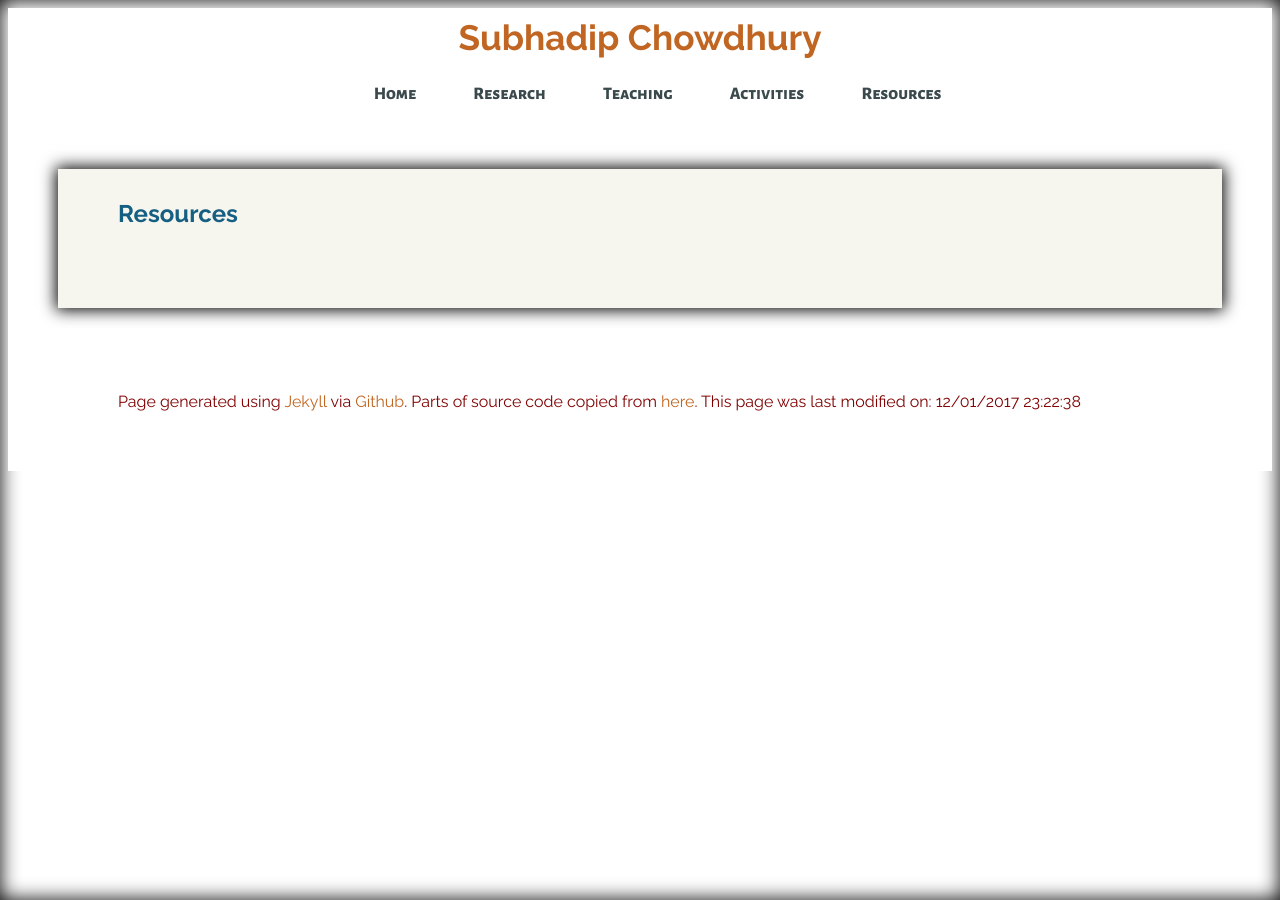
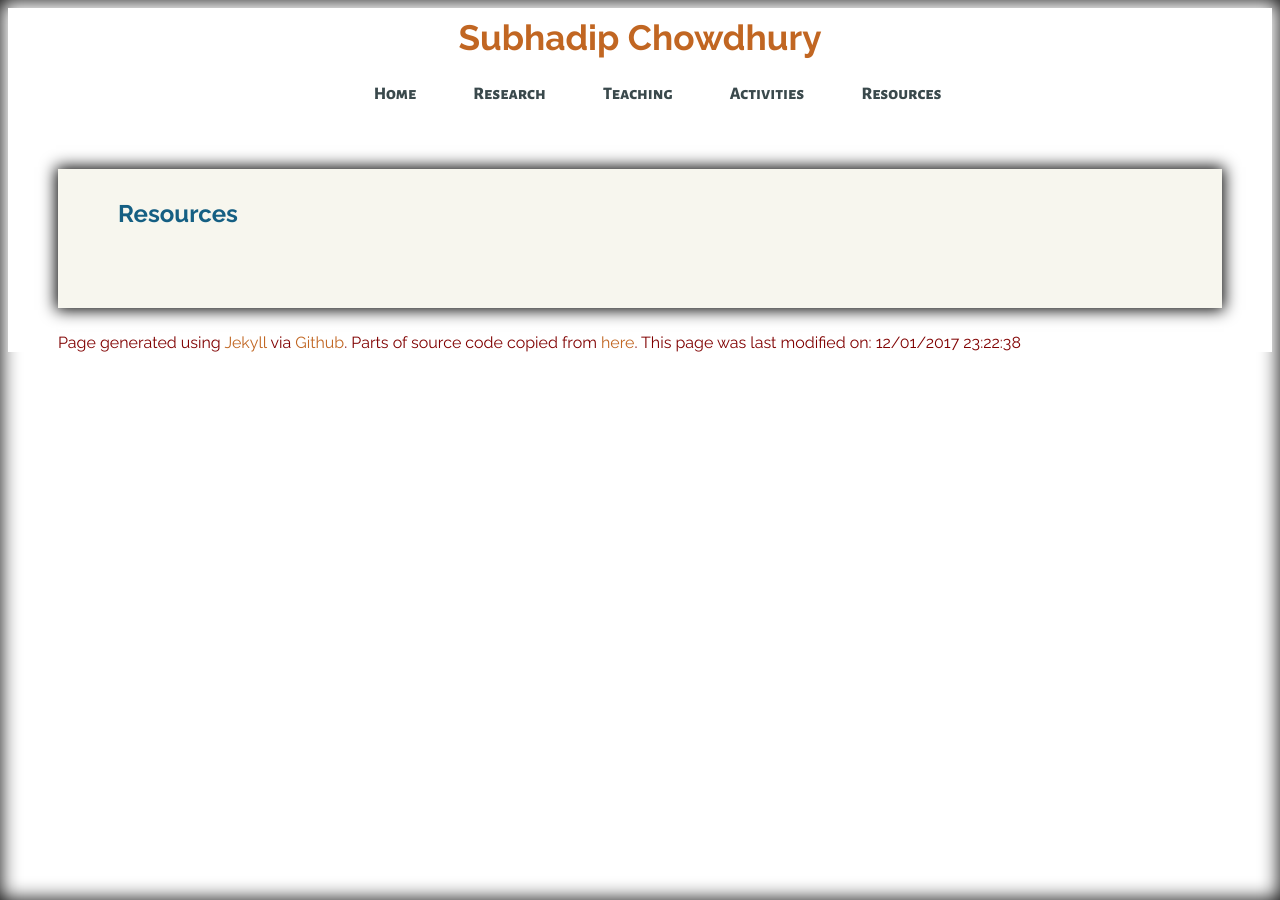
Before and after one commit to subhadipchowdhury/subhadipchowdhury.github.io, a Jekyll site: the page built from resources/index.md, in a window 1280 px wide. Built offline with Jekyll 4.4.1, drawn with Linux system fonts in a browser that asks for light colours; some web fonts are replaced.

Commit message:
Update stylesheet.css

```diff
--- a/css/stylesheet.css
+++ b/css/stylesheet.css
@@ -137,9 +137,8 @@ nav li> a:hover {
 
 footer {
 	@extend %small;
-	border-top: 0.1em dotted;
+	border-top: 0.1em dotted #FFF;
 	padding-top:0.3em;
-	border: 60px solid #FFF;
 	margin: 20px 50px 0px 50px;
 }
 
```
